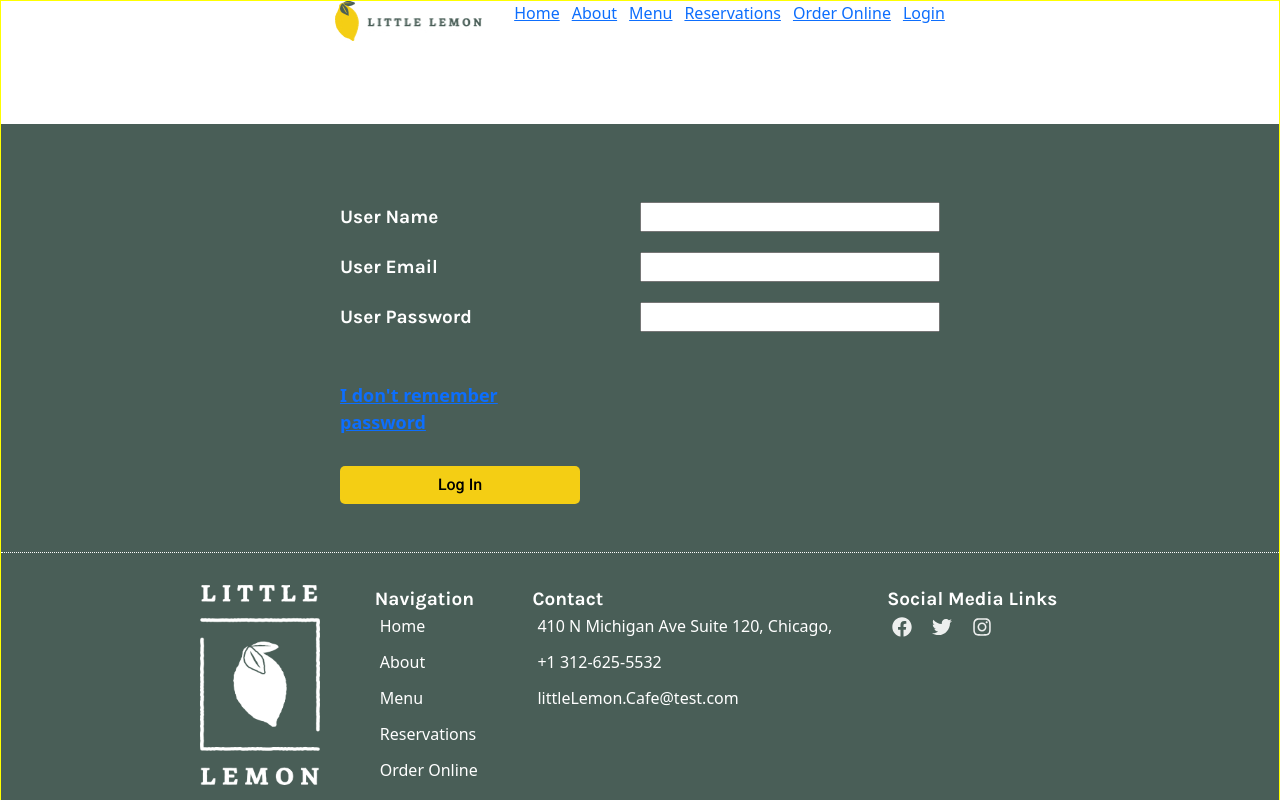
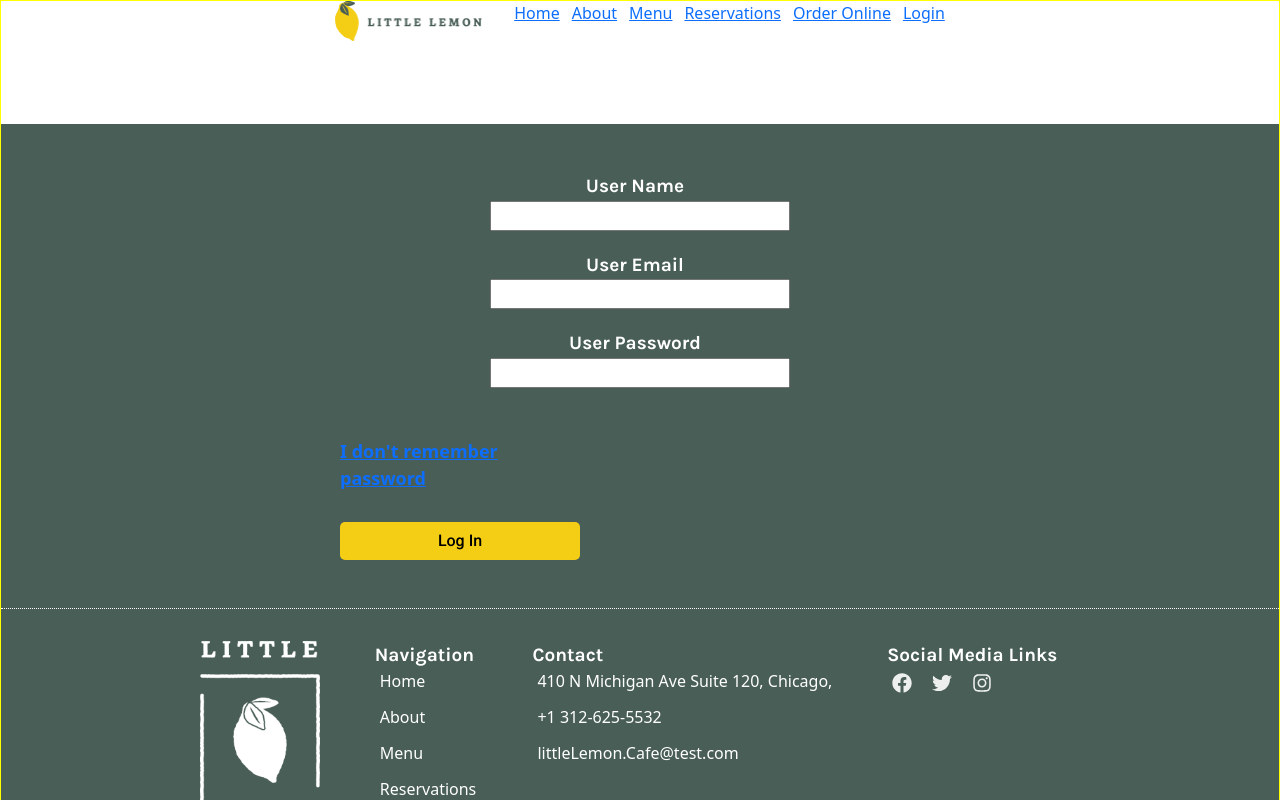
Before and after one commit to SvetikBaglay/lemon-cafe, a React (Create React App) app in the folder lemon-cafe/: page /login in a window 1280 px wide. Shown: the top 800 px of the page. Built offline with nearby package versions, Linux system fonts and the light colour scheme; a web font is replaced by a local one.

Commit message:
finished log in form

```diff
--- /dev/null
+++ b/lemon-cafe/src/Pages/LogInAccount.js
@@ -0,0 +1,19 @@
+
+
+import '../App.css'
+import './Main.css'
+import './OrderPage.css'
+
+function LogInAccount({ userName }) {
+
+// console.log('submitLoginForm ', submitLoginForm)
+  return (
+    <div className='booking-container'>
+
+      <h1>Hello {userName}</h1>
+       <img className='account-img' src='../images/cat.jpeg'></img>
+    </div>
+  );
+}
+
+export default LogInAccount;
--- a/lemon-cafe/src/Pages/LoginPage.css
+++ b/lemon-cafe/src/Pages/LoginPage.css
@@ -26,6 +26,7 @@
   display: flex;
   justify-content: space-between;
   align-items: center;
+  flex-direction: column;
 }
 
 
--- a/lemon-cafe/src/Pages/LoginPage.js
+++ b/lemon-cafe/src/Pages/LoginPage.js
@@ -2,32 +2,74 @@
 import './Main.css'
 import '../App.css'
 import './LoginPage.css'
+import { useFormik } from "formik";
+import * as Yup from 'yup';
+import React, { useState } from 'react';
 
 
-function LoginPage() {
+function LoginPage({submitLoginForm}) {
+
+  const [form, setForm] = useState({ name: '', email: '', password: ''})
+
+  function handleSubmit(e) {
+    e.preventDefault();
+  }
+
+  const formik = useFormik({
+    initialValues: {
+    name: '',
+    email: '',
+    password: ''
+  },
+
+   onSubmit: (values) => {
+    console.log('values ', values)
+      submitLoginForm(values);
+    },
+
+    validationSchema: Yup.object({
+      name: Yup.string()
+        .required('User Name is required'),
+      email: Yup.string()
+        .email('Invalid email address')
+        .required('Email is required'),
+      password: Yup.string()
+        .required('Password is required')
+
+    }),
+})
+
   return (
-    <div className="login-container">
-      <div className='description-block'>
-      </div>
+    <form onSubmit={formik.handleSubmit} className="login-container">
+
       <div className='info-block'>
         <div>
-          <label htmlFor='user-name'>User Name</label>
-          <input for='name' id='name' type='text' ></input>
+          <label htmlFor='name'>User Name</label>
+          <input onChange={formik.handleChange} value={formik.values.name} onBlur={formik.handleBlur}   id='name' type='text' name='name' ></input>
+          {formik.errors.name && formik.touched.name ? (
+            <div className="error">{formik.errors.name}</div>
+          ) : null}
         </div>
         <div>
-          <label htmlFor='user-email'>User Email</label>
-          <input for='email' id='email' type='text' ></input>
+          <label htmlFor='email'>User Email</label>
+          <input onChange={formik.handleChange} value={formik.values.email} onBlur={formik.handleBlur}   id='email' type='text' name='email' ></input>
+          {formik.errors.email && formik.touched.email ? (
+            <div className="error">{formik.errors.email}</div>
+          ) : null}
         </div>
         <div>
-          <label htmlFor='user-password'>User Password</label>
-          <input for='password' id='password' type='text' ></input>
+          <label htmlFor='password'>User Password</label>
+          <input onChange={formik.handleChange} value={formik.values.password} onBlur={formik.handleBlur}   id='password' type='text' name='password' ></input>
+          {formik.errors.password && formik.touched.password ? (
+            <div className="error">{formik.errors.password}</div>
+          ) : null}
         </div>
       </div>
       <div className='login-block'>
         <a className='login-label'>I don't remember password</a>
-        <button aria-label='Log-In' className='button button-secondary'>Log In</button>
+        <button type='submit'  aria-label='Log-In' className='button button-secondary'>Log In</button>
       </div>
-    </div>
+    </form>
   );
 }
 
--- a/lemon-cafe/src/Pages/Main.css
+++ b/lemon-cafe/src/Pages/Main.css
@@ -159,3 +159,7 @@
 .about-section p {
   color: #495E57;
 }
+
+.account-img {
+  border-radius: 89px;
+}
--- a/lemon-cafe/src/Pages/Main.js
+++ b/lemon-cafe/src/Pages/Main.js
@@ -12,7 +12,8 @@
 import Delivery from './Delivery';
 import Confirm from './Confirm';
 import ConfirmedBooking from './ConfirmedBooking';
-import React, { useReducer  } from "react";
+import LogInAccount from './LogInAccount';
+import React, { useReducer, useState  } from "react";
 import { useNavigate } from "react-router-dom";
 
 
@@ -28,6 +29,7 @@
 
 
 function Main() {
+  const [userName, setUserName] = useState('');
   const navigate = useNavigate();
 
   const submitForm = (formData) => {
@@ -35,6 +37,16 @@
     if (result) {
       console.log('YES valid Forma')
       navigate('/confirmed')
+    }
+  }
+
+  const submitLoginForm = (formData) => {
+    console.log('formData ', formData.name)
+
+    if (formData) {
+      setUserName(formData.name);
+      console.log('YES valid Forma')
+      navigate('/account')
     }
   }
 
@@ -46,12 +58,11 @@
           <Route path="/" element={<HomePage />} />
           <Route path="/about" element={<AboutPage />} />
           <Route path="/menu" element={<MenuPage />} />
-          <Route path="/reservations" element={<BookingForm availableTimes={availableTimes}
-            updateTimes={dispatchTimeUpdate}
-            submitForm={submitForm}/>} />
-          <Route path="/confirmed" element={<ConfirmedBooking />} />
+          <Route path="/reservations" element={<BookingForm availableTimes={availableTimes} updateTimes={dispatchTimeUpdate}  submitForm={submitForm}/>} />
+          <Route path="/confirmed" element={<ConfirmedBooking/>} />
           <Route path="/order" element={<OrderPage />} />
-          <Route path="/login" element={<LoginPage />} />
+          <Route path="/login" element={<LoginPage submitLoginForm={submitLoginForm}  />} />
+          <Route path="/account" element={<LogInAccount userName={userName}/>} />
           <Route path="/delivery" element={<Delivery />} />
           <Route path="/confirm" element={<Confirm />} />
         </Routes>
```
Also changed, not shown: lemon-cafe/public/images/cat.jpeg (added).
